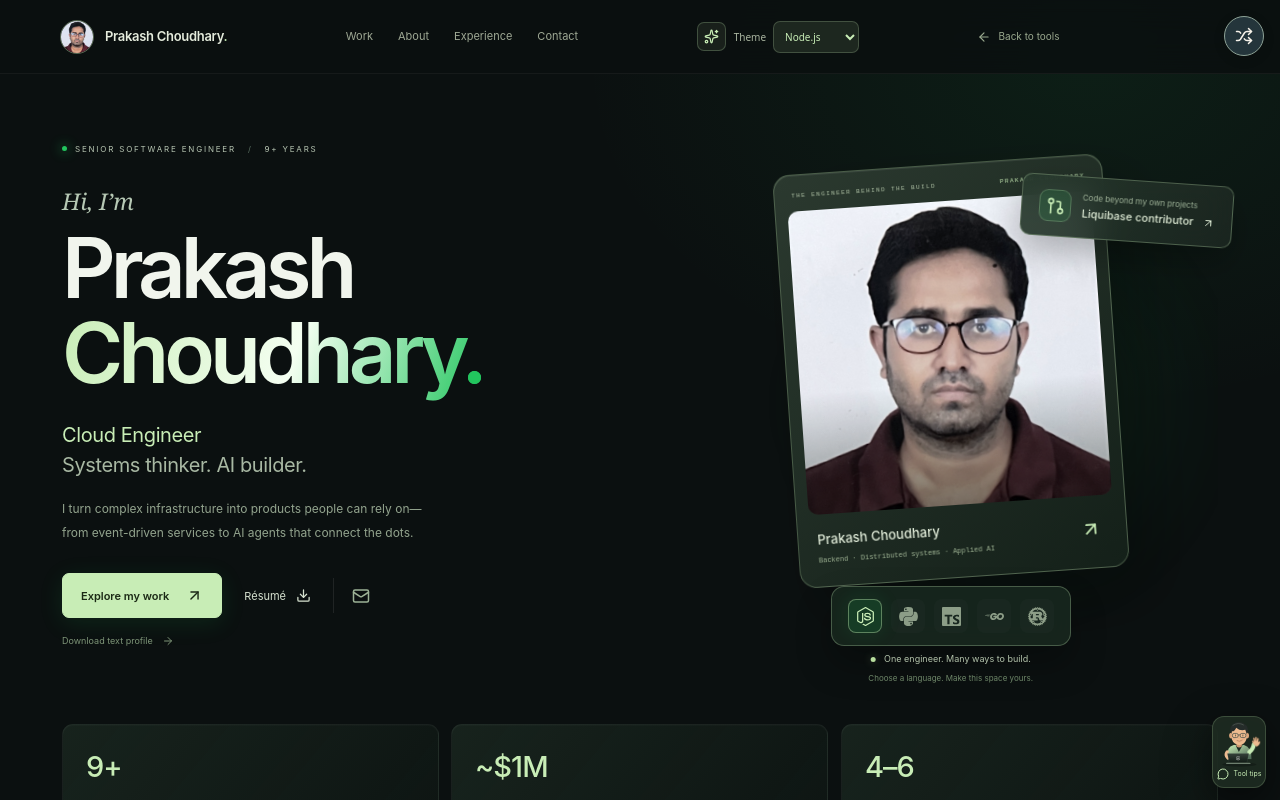
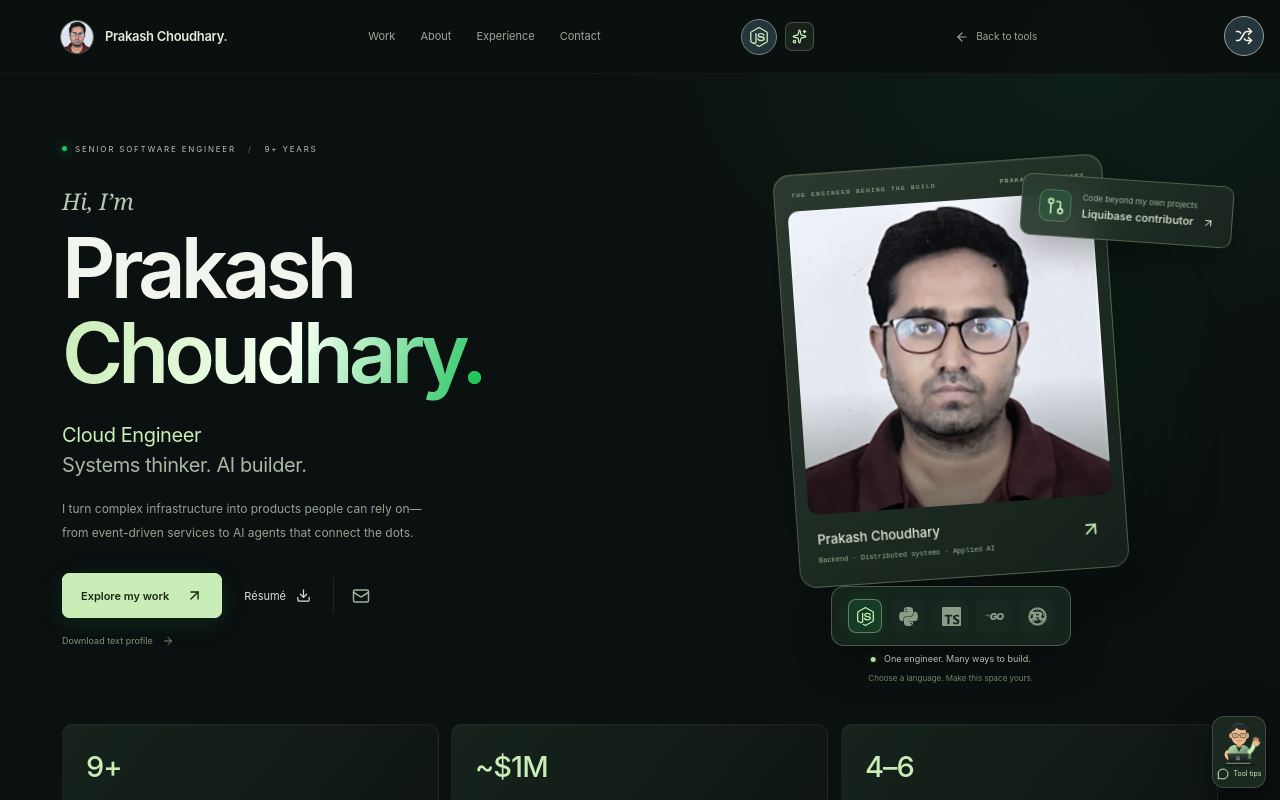
Before and after one commit to pspcps/diffwise, a React (Vite) app: page /portfolio/v1 in a window 1280 px wide. Built offline with nearby package versions, Linux system fonts and the light colour scheme.

Commit message:
Replace the language theme dropdown with an icon-only cycling button

```diff
--- a/src/components/Guide/ThemeChoice.tsx
+++ b/src/components/Guide/ThemeChoice.tsx
@@ -1,4 +1,6 @@
 import MotionToggle from "../Motion/MotionToggle";
+import TechnologyIcon from "../Common/TechnologyIcon";
+import "./theme-cycle.css";
 import { useEffect, useState, type ReactNode } from "react";
 import {
   LANGUAGE_THEMES,
@@ -47,22 +49,21 @@ export function ThemeProvider({ children }: { children: ReactNode }) {
 }
 export default function ThemeChoice() {
   const { theme, change } = useLanguageTheme();
+  const themes = Object.values(LANGUAGE_THEMES);
+  const current = LANGUAGE_THEMES[theme];
+  const next =
+    themes[(themes.findIndex((item) => item.id === theme) + 1) % themes.length];
   return (
     <div className="theme-controls">
-      <label className="theme-choice">
-        <span>Theme</span>
-        <select
-          aria-label="Language theme"
-          value={theme}
-          onChange={(e) => change(e.target.value as LanguageThemeKey)}
-        >
-          {Object.values(LANGUAGE_THEMES).map((t) => (
-            <option key={t.id} value={t.id}>
-              {t.shortName}
-            </option>
-          ))}
-        </select>
-      </label>
+      <button
+        type="button"
+        className="language-theme-cycle"
+        aria-label={`Change language theme. Current: ${current.shortName}. Next: ${next.shortName}`}
+        title={`${current.shortName} theme · Click for ${next.shortName}`}
+        onClick={() => change(next.id)}
+      >
+        <TechnologyIcon name={current.shortName} />
+      </button>
       <MotionToggle />
     </div>
   );
--- /dev/null
+++ b/src/components/Guide/theme-cycle.css
@@ -0,0 +1,44 @@
+.theme-controls .language-theme-cycle {
+  display: inline-grid;
+  place-items: center;
+  flex-shrink: 0;
+  width: 36px;
+  height: 36px;
+  padding: 0;
+  border: 1px solid #71887b;
+  border-radius: 50%;
+  background: #24353b;
+  color: var(--user-accent, #c8edb6);
+  cursor: pointer;
+  touch-action: manipulation;
+}
+.theme-controls .language-theme-cycle:hover {
+  background: #385159;
+}
+.theme-controls .language-theme-cycle:focus-visible {
+  outline: 3px solid #82aaa2;
+  outline-offset: 4px;
+}
+.language-theme-cycle .technology-icon {
+  display: block;
+  width: 20px;
+  height: 20px;
+  background: currentColor;
+  mask-size: contain;
+  mask-position: center;
+  mask-repeat: no-repeat;
+  -webkit-mask-size: contain;
+  -webkit-mask-position: center;
+  -webkit-mask-repeat: no-repeat;
+}
+.language-theme-cycle .technology-monogram {
+  font:
+    700 12px system-ui,
+    sans-serif;
+}
+@media (max-width: 580px) {
+  .theme-controls .language-theme-cycle {
+    width: 32px;
+    height: 32px;
+  }
+}
```
